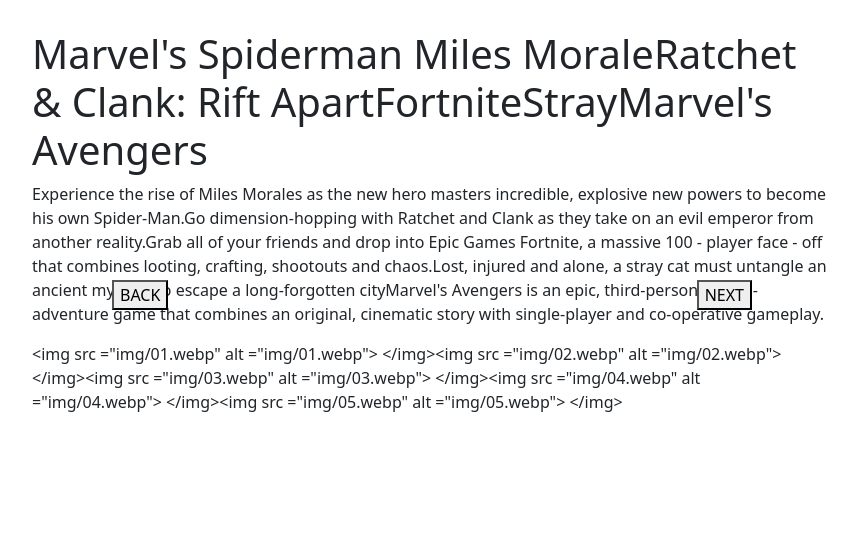
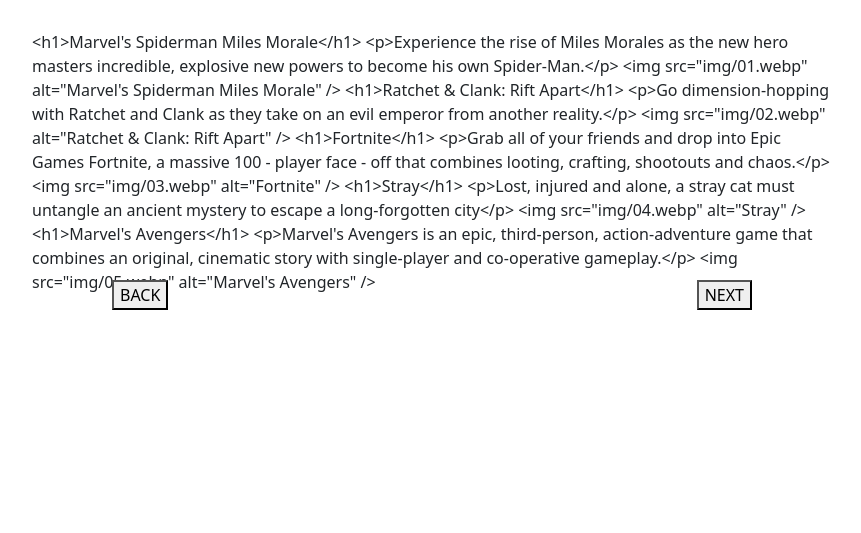
Before and after one commit to AndreaChiari/js-array-objects-carousel, a plain HTML site: page index.html in a window 1280 px wide. Shown: the whole page, without its empty margins (208-1069 px from the left). Drawn offline with nearby package versions, Linux system fonts and the light colour scheme.

Commit message:
update-template-literal-issue

```diff
--- a/data.js
+++ b/data.js
@@ -35,29 +35,25 @@ const back = document.getElementById('back')
 const next = document.getElementById('next')
 const gallery = document.getElementById('container')
 
-//creo gli elementi che mi serviranno
-let title = document.createElement('h1')
-let text = document.createElement('p')
-let cardTitle = gallery.appendChild(title)
-let cardText = gallery.appendChild(text)
 
 
+// creo una funzione che mi permetta di creare elementi in pagina
 
-
-
-// creo una funzione che mi permette di creare elementi in pagina
-
-let pic = ''
-const getElements = () => {
+const createElements = () => {
+  let card = ''
   for(let i=0; i < data.length; i++ ){
     const cards = data[i];
-    cardTitle.innerText += cards.title;
-    cardText.innerText += cards.text;
-    pic += `<img src ="${cards.image}" alt ="${cards.image}"> </img>`;
+    card += `
+      <h1>${cards.title}</h1>
+      <p>${cards.text}</p>
+      <img src="${cards.image}" alt="${cards.title}" />
+      `;
   }
-  gallery.append(pic)
-  console.log(pic)
+
+  gallery.append(card)
+  console.log(card)
+  return card
 
 }
 
-getElements()
+createElements()
```
Also changed, not shown: index.html (+0 -2 lines).
